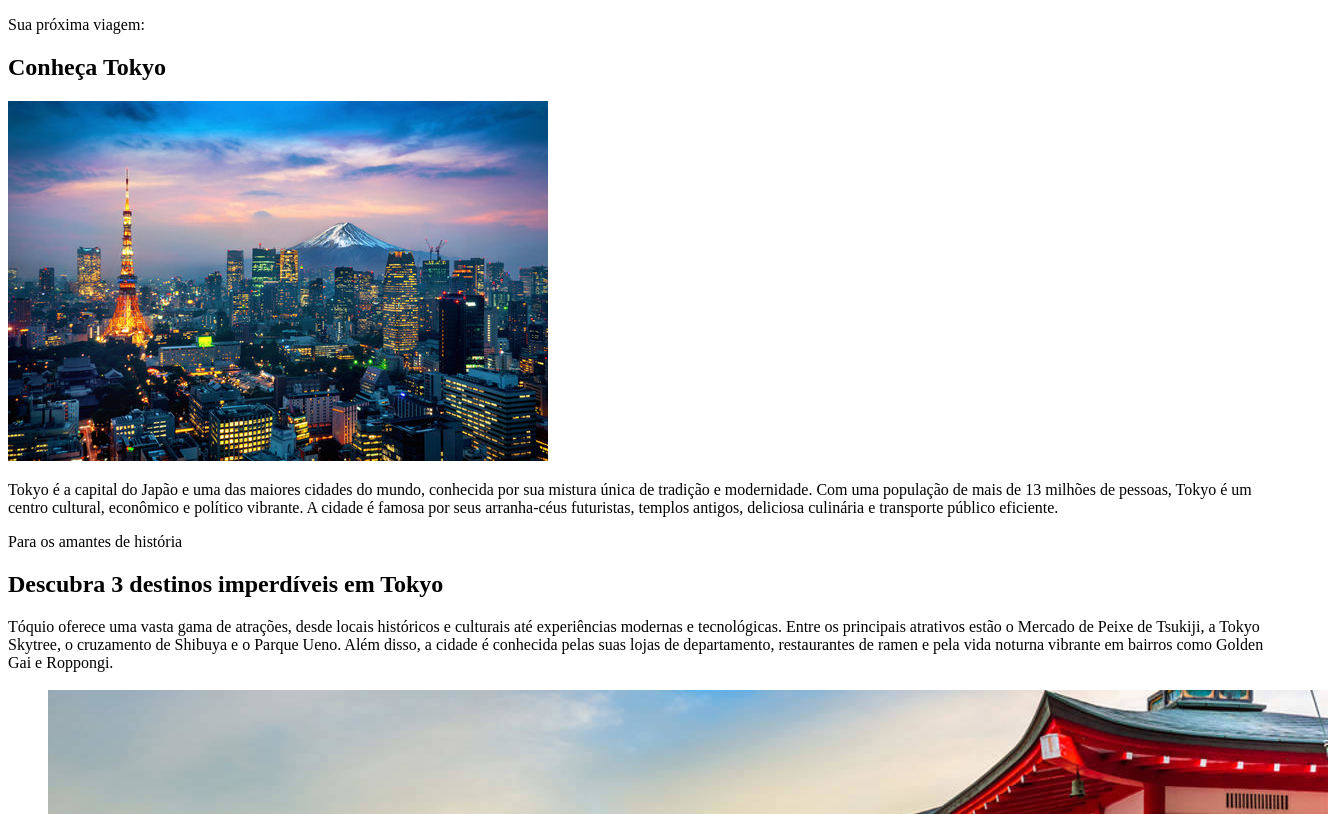
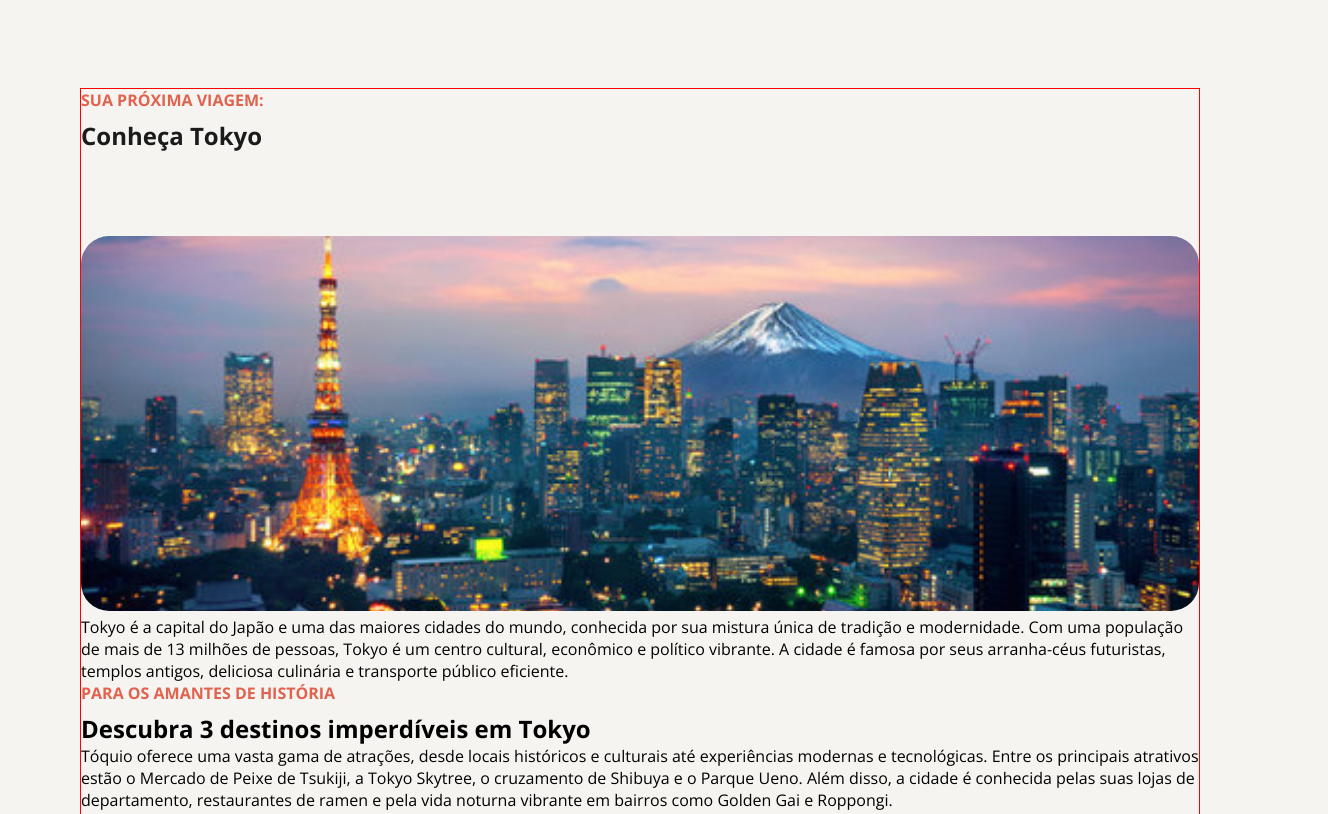
Before and after one commit to GConter0/Desafio-local-tur-stico, a plain HTML site: page index.html in a window 1280 px wide. Shown: the top 814 px of the page, 1328 px wide, since content can reach past the window. Drawn offline with nearby package versions, Linux system fonts and the light colour scheme.

Commit message:
style init

```diff
--- a/index.html
+++ b/index.html
@@ -4,6 +4,9 @@
     <meta charset="UTF-8">
     <meta name="viewport" content="width=device-width, initial-scale=1.0">
     <link rel="stylesheet" href="style.css">
+    <link rel="preconnect" href="https://fonts.googleapis.com">
+    <link rel="preconnect" href="https://fonts.gstatic.com" crossorigin>
+    <link href="https://fonts.googleapis.com/css2?family=Open+Sans:ital,wght@0,300..800;1,300..800&display=swap" rel="stylesheet">
     <title>Guia turístico Tokyo</title>
 </head>
 <body>
@@ -86,6 +89,7 @@
                     oferecendo uma atmosfera única onde tradição e modernidade se encontram, atraindo um público cosmopolita o ano todo.</p>
             </section>
         </main>
-    </div>
+
+</div>
 </body>
 </html>
--- a/style.css
+++ b/style.css
@@ -0,0 +1,46 @@
+*{
+    margin: 0;
+    padding: 0;
+    box-sizing: border-box;
+    font-family: "Open Sans", sans-serif;
+}
+body{
+    background-color: #F5F4F0;
+}
+.headline {
+    font-size: 16px;
+    line-height: 22px;
+    font-weight: bold; /* a fonte fica em negrito */
+    color: #e1624f;
+    text-transform: uppercase;
+    margin-bottom: 8px; /* a fonte fica com todas as letras em maiúsculo */
+  }
+
+  #page{
+
+    border: red solid 1px;
+    box-sizing: border-box;
+    margin: 88px 80px;
+    gap: 40px;
+    align-items: top left;
+  }
+  #title{
+    gap: 8px;
+  }
+  #description{
+    padding-top: 40px;
+
+  }
+
+  img {
+    width: 100%;
+    border-radius: 28px;
+    height: 375px;
+    object-fit: cover; /* Ajusta a proporção da imagem para caber no container disponível pra ela sem distorcer */
+    margin-top: 44px;
+
+
+  }
+  h1{
+    color: #1B1B1B;;
+  }
```
